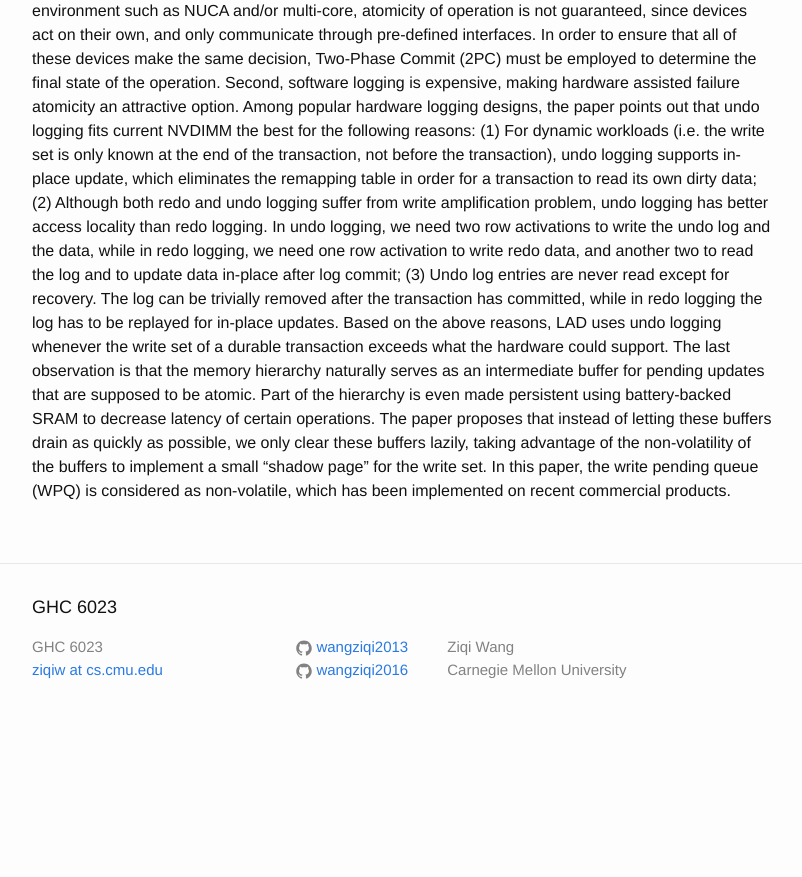
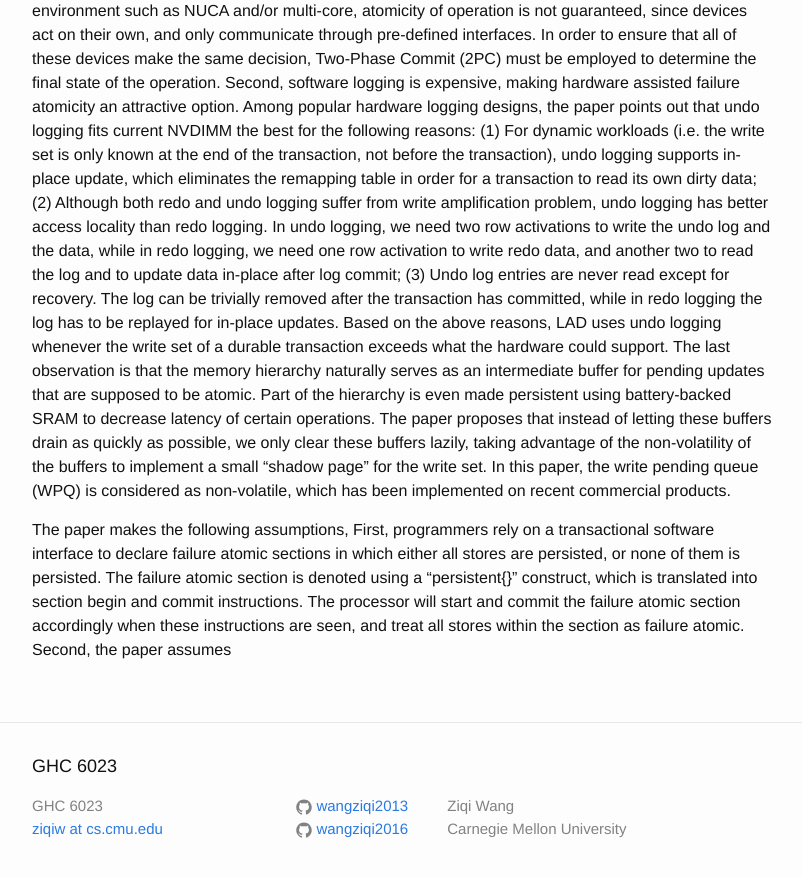
Before and after one commit to wangziqi2013/wangziqi2013.github.io, a Jekyll site: the page built from _posts/2019-12-11-lad.markdown, in a window 1280 px wide and 900 px high, scrolled down 796 px. Shown: the top 877 px of the window, without its empty margins (238-1040 px from the left). Built offline with Jekyll 4.4.1, drawn with Linux system fonts in a browser that asks for light colours; before the commit the page ends 1537 px from its top, so only the background shows below that.

Commit message:
Adding assumptions

```diff
--- a/_posts/2019-12-11-lad.markdown
+++ b/_posts/2019-12-11-lad.markdown
@@ -43,3 +43,9 @@ even made persistent using battery-backed SRAM to decrease latency of certain op
 of letting these buffers drain as quickly as possible, we only clear these buffers lazily, taking advantage of the non-volatility
 of the buffers to implement a small "shadow page" for the write set. In this paper, the write pending queue (WPQ) is
 considered as non-volatile, which has been implemented on recent commercial products.
+
+The paper makes the following assumptions, First, programmers rely on a transactional software interface to declare failure
+atomic sections in which either all stores are persisted, or none of them is persisted. The failure atomic section is denoted
+using a "persistent{}" construct, which is translated into section begin and commit instructions. The processor will start
+and commit the failure atomic section accordingly when these instructions are seen, and treat all stores within the section
+as failure atomic. Second, the paper assumes
```
